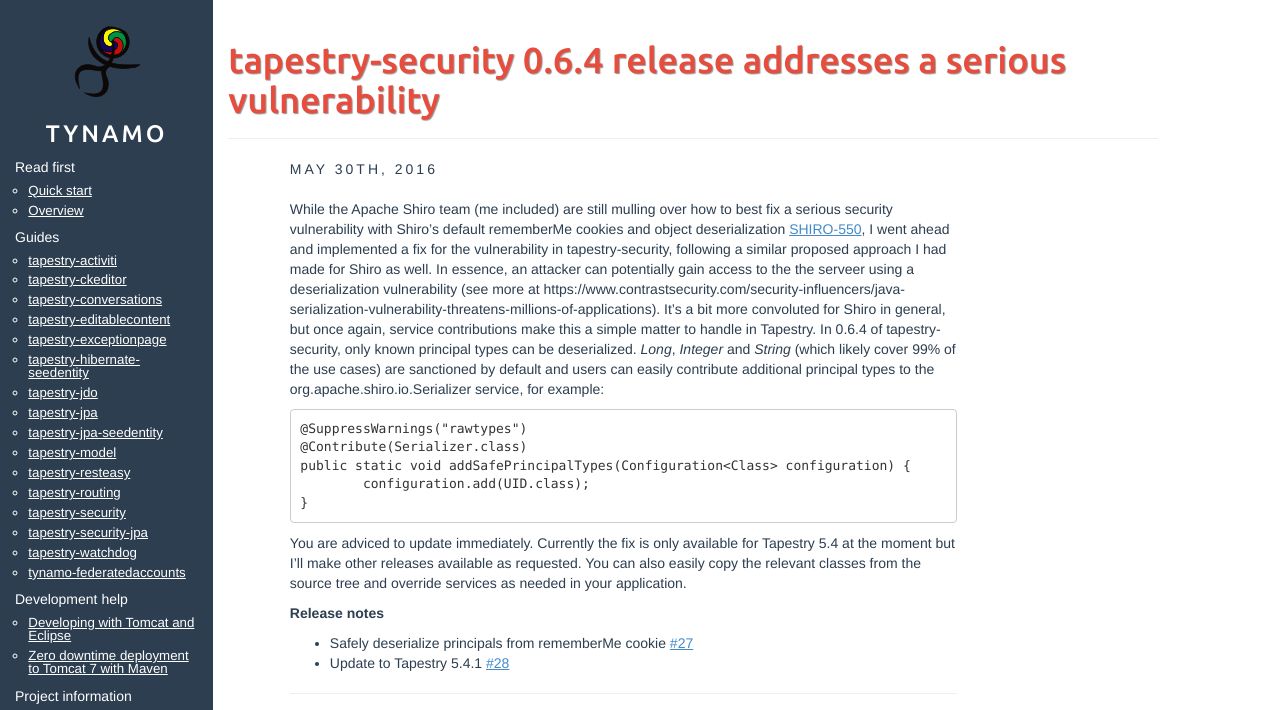
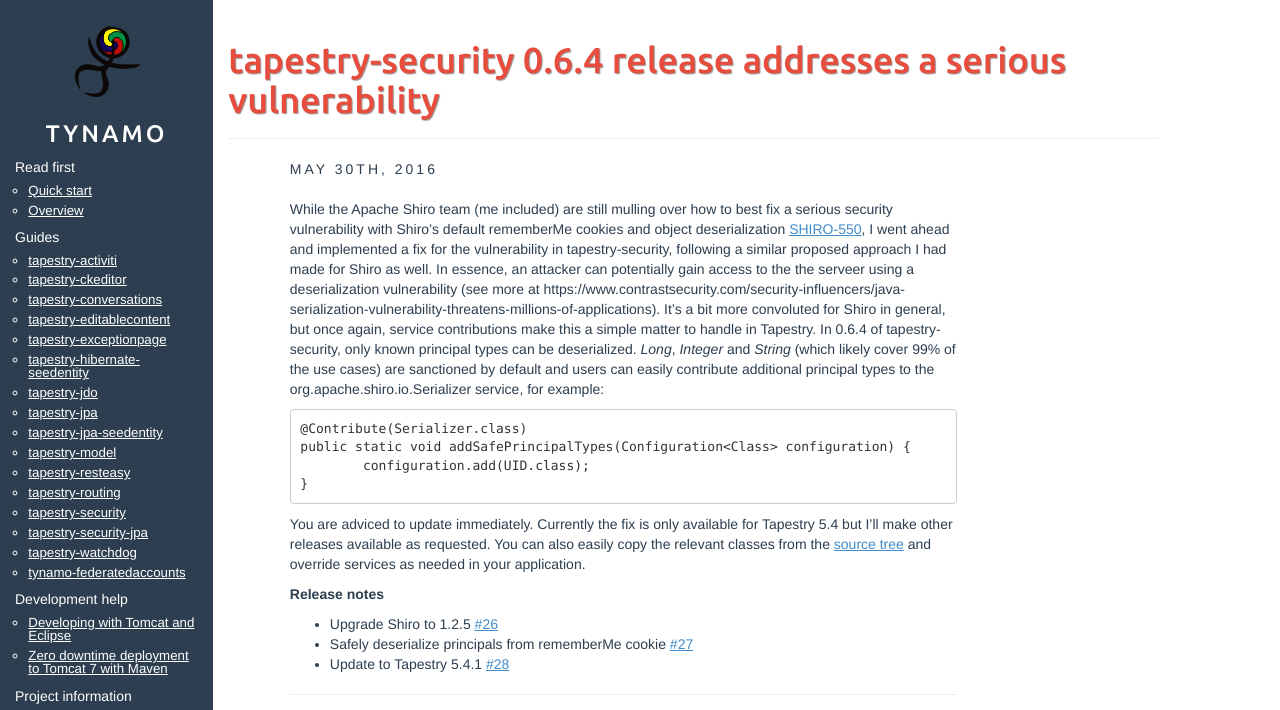
Before and after one commit to vjlamp/tynamo.github.io, a Jekyll site: the page built from _posts/2016-05-30-tapestry-security-0.6.4-release-addresses-a-serious-vulnerability.md, in a window 1280 px wide and 1112 px high, cut to the strip 0-710 px from the top of the window. Built offline with Jekyll 4.4.1, drawn with Linux system fonts in a browser that asks for light colours.

Commit message:
Add tapestry-security 0.6.4 release announcement

````diff
--- a/_posts/2016-05-30-tapestry-security-0.6.4-release-addresses-a-serious-vulnerability.md
+++ b/_posts/2016-05-30-tapestry-security-0.6.4-release-addresses-a-serious-vulnerability.md
@@ -6,16 +6,16 @@
 While the Apache Shiro team (me included) are still mulling over how to best fix a serious security vulnerability with Shiro's default rememberMe cookies and object deserialization [SHIRO-550](https://issues.apache.org/jira/browse/SHIRO-550), I went ahead and implemented a fix for the vulnerability in tapestry-security, following a similar proposed approach I had made for Shiro as well. In essence, an attacker can potentially gain access to the the serveer using a deserialization vulnerability (see more at https://www.contrastsecurity.com/security-influencers/java-serialization-vulnerability-threatens-millions-of-applications). It's a bit more convoluted for Shiro in general, but once again, service contributions make this a simple matter to handle in Tapestry. In 0.6.4 of tapestry-security, only known principal types can be deserialized. *Long*, *Integer* and *String* (which likely cover 99% of the use cases) are sanctioned by default and users can easily contribute additional principal types to the org.apache.shiro.io.Serializer service, for example:
 
 ```
-@SuppressWarnings("rawtypes")
 @Contribute(Serializer.class)
 public static void addSafePrincipalTypes(Configuration<Class> configuration) {
 	configuration.add(UID.class);
 }
 ```
 
-You are adviced to update immediately. Currently the fix is only available for Tapestry 5.4 at the moment but I'll make other releases available as requested. You can also easily copy the relevant classes from the source tree and override services as needed in your application.
+You are adviced to update immediately. Currently the fix is only available for Tapestry 5.4 but I'll make other releases available as requested. You can also easily copy the relevant classes from the [source tree](https://github.com/tynamo/tapestry-security/blob/master/src/main/java/org/tynamo/security/shiro/SimplePrincipalSerializer.java) and override services as needed in your application.
 
 **Release notes**
 
+- Upgrade Shiro to 1.2.5 [#26](https://github.com/tynamo/tapestry-security/issues/26)
 - Safely deserialize principals from rememberMe cookie  [#27](https://github.com/tynamo/tapestry-security/issues/27)
 - Update to Tapestry 5.4.1 [#28](https://github.com/tynamo/tapestry-security/issues/28)
````
